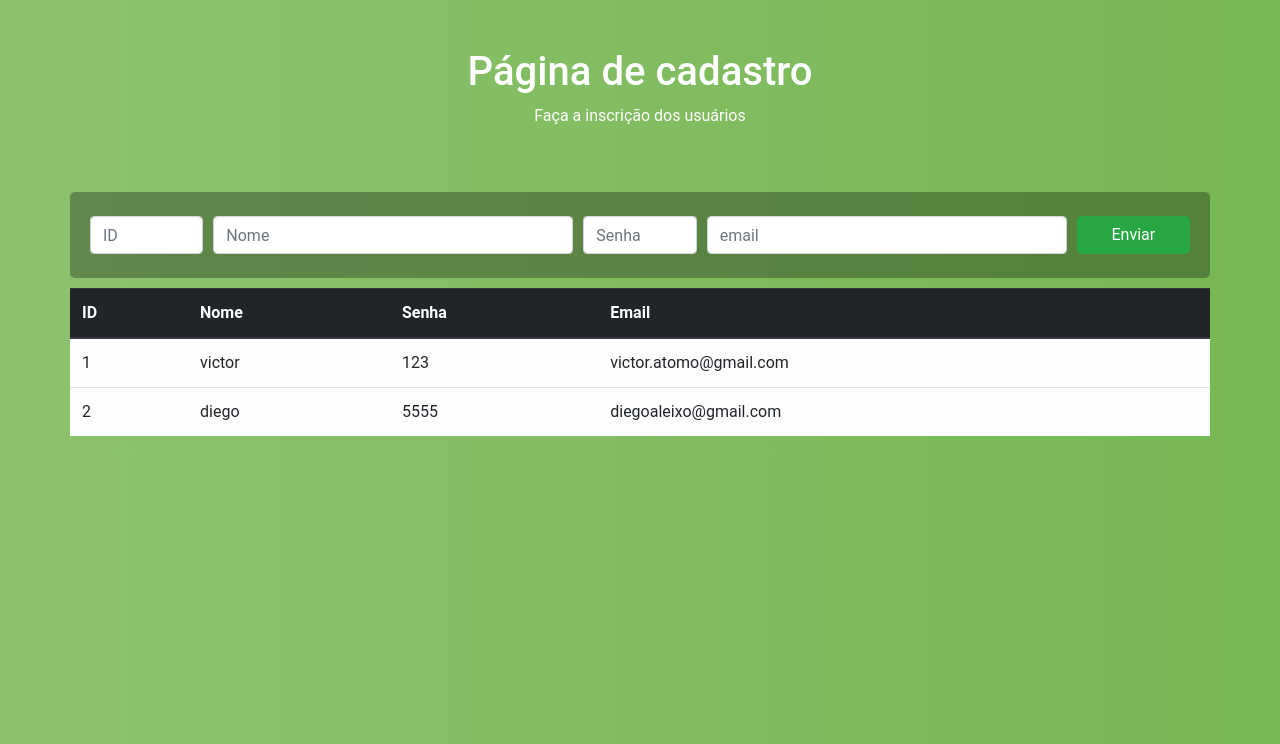
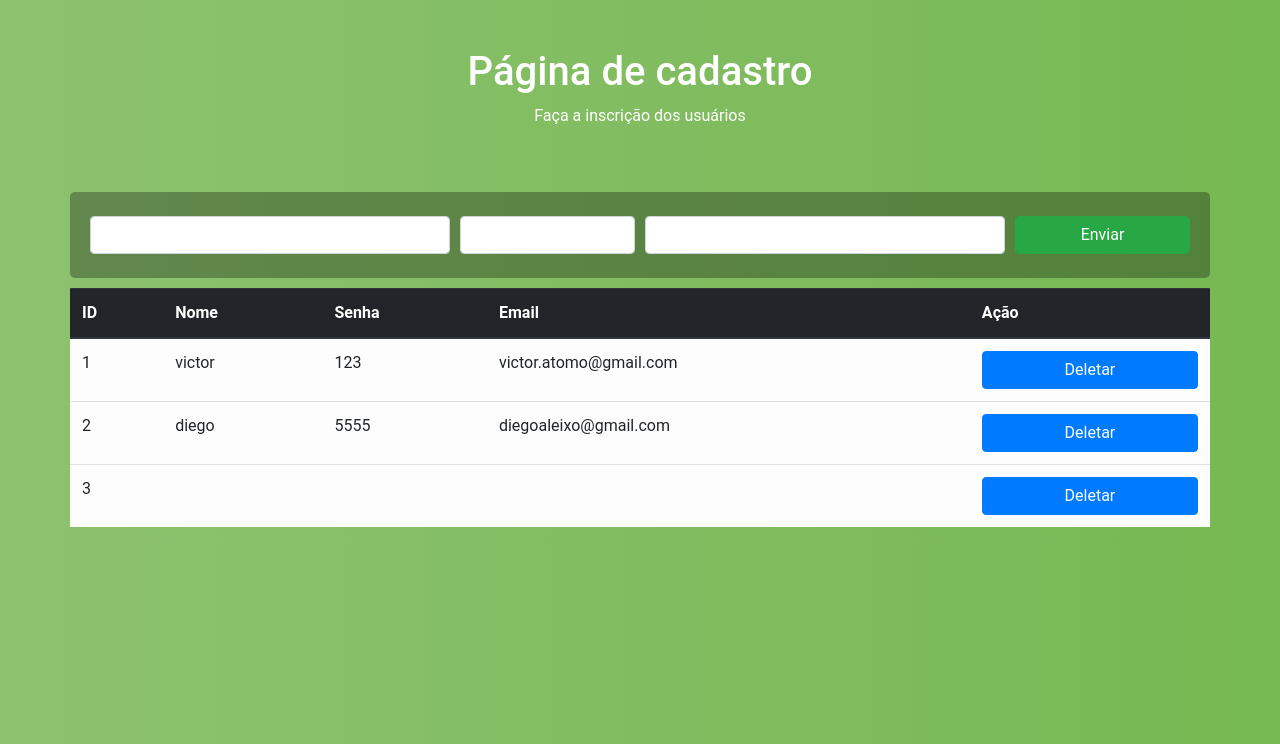
Before and after one commit to victeo/php, a PHP site: page /desafio/logado.php in a window 1280 px wide. Shown: the part 56-800 px from the top of the page. Run offline with PHP 8.4, Linux system fonts and the light colour scheme; the visitor is signed in with stand-in values (Sample User, id 1).

Commit message:
Funcionando

```diff
--- a/desafio/logado.php
+++ b/desafio/logado.php
@@ -1,15 +1,18 @@
 <?php
 session_start();
-if(!isset($_SESSION['usuario'])){
+/*if(!isset($_SESSION['usuario'])){
 	header('location: index.php');
 	exit;
-}
+}*/
 include 'header.php';
 ?>
 <?php
 
 //echo $_SESSION['usuario']["user"].', login efetuado com sucesso';
 is_array($arr = explode('/', file_get_contents('usuarios.txt')));
+//echo '<pre>';
+//print_r($arr);
+
 $data2=array();
 
 foreach ($arr as $dat){
@@ -20,8 +23,9 @@ foreach ($arr as $dat){
 
 
 }
-//echo '<pre>';
 //print_r($vet);
+//echo '</pre>';
+
 //------------------------
 function tabela($vet){
 ?>
@@ -33,6 +37,8 @@ function tabela($vet){
 			<th scope="col">Nome</th>
 			<th scope="col">Senha</th>
 			<th scope="col">Email</th>
+			<th scope="col">Ação</th>
+
 		</tr>
 <?php
 	foreach ($vet as $value) {
@@ -41,7 +47,7 @@ function tabela($vet){
 ?>
 				<td><?php echo $val; ?></td>
 			<?php } ?>
-
+					<td><input type="submit" name="enviardados" class="btn btn-primary btn-user btn-block" value="Deletar"></td>
 					</tr>
 
 
@@ -56,7 +62,6 @@ function tabela($vet){
 
 
 <?php
-
 
 			}		?>
 
@@ -75,22 +80,20 @@ function tabela($vet){
 <div class="container">
 	<div class="row">
 		<div class="col-sm-12 caixa">
-			<form>
+			<form method="POST" action="">
 				<div class="form-row">
+
+					<div class="col-4">
+						<input type="text" class="form-control" name="nome">
+					</div>
 					<div class="col">
-						<input type="text" class="form-control" placeholder="ID" name="ID">
+						<input type="text" class="form-control" name="senha">
 					</div>
 					<div class="col-4">
-						<input type="text" class="form-control" placeholder="Nome" name="nome">
+						<input type="email" class="form-control"  name="email">
 					</div>
 					<div class="col">
-						<input type="text" class="form-control" placeholder="Senha" name="senha">
-					</div>
-					<div class="col-4">
-						<input type="email" class="form-control" placeholder="email" name="email">
-					</div>
-					<div class="col">
-						<input type="submit" name="cadastro"class="form-control btn btn-success" value="Enviar">
+						<input type="submit" name="cadastro" class="form-control btn btn-success" value="Enviar">
 					</div>
 				</div>
 			</form>
@@ -104,30 +107,36 @@ function tabela($vet){
 </div>
 <?php
 
+	$_SESSION['i'] = $data2[0] + 1;
 
-if (isset($_POST['cadastro'])) {
 
-	$iscrivido = 'oitudo bem';
+if (isset($_POST['cadastro']) ) {
 
-	//array('id'=>$_POST['ID'],'user'=>$_POST['nome'],'senha'=>$_POST['senha'],'email'=>$$_POST['email']);
+	if(isset($_POST['nome']) and isset($_POST['senha']) and isset($_POST['email'])){
+
+
+
+	$iscrivido = array('id'=>$_SESSION['i'],'user'=>$_POST['nome'],'senha'=>$_POST['senha'],'email'=>$_POST['email']);
+	$escrever = '';
+	$escrever .= "/";
+
+	$escrever .= implode(',',$iscrivido);
 
 			//Cria o arquivo ou abre caso já exista
-			$arquivo = fopen('usuarios1.txt','a+');
+			$arquivo = fopen('usuarios.txt','a+');
 
 
 			if ($arquivo == false) die('Não foi possível criar o arquivo.');
 			//Escreve no arquivo
-
-			fwrite($arquivo, $iscrivido);
+			//fwrite($arquivo, '/');
+			fwrite ($arquivo, $escrever);
 			//Fechamos o arquivo após escrever nele
 			fclose($arquivo);
-}
 
 
-?>
 
 
-<?php
-include 'footer.php';
+		}
 
-?>
+
+}
--- a/desafio/usuarios.txt
+++ b/desafio/usuarios.txt
@@ -1 +1 @@
-1,victor,123,victor.atomo@gmail.com/2,diego,5555,diegoaleixo@gmail.com
+1,victor,123,victor.atomo@gmail.com/2,diego,5555,diegoaleixo@gmail.com/3,,,
```
